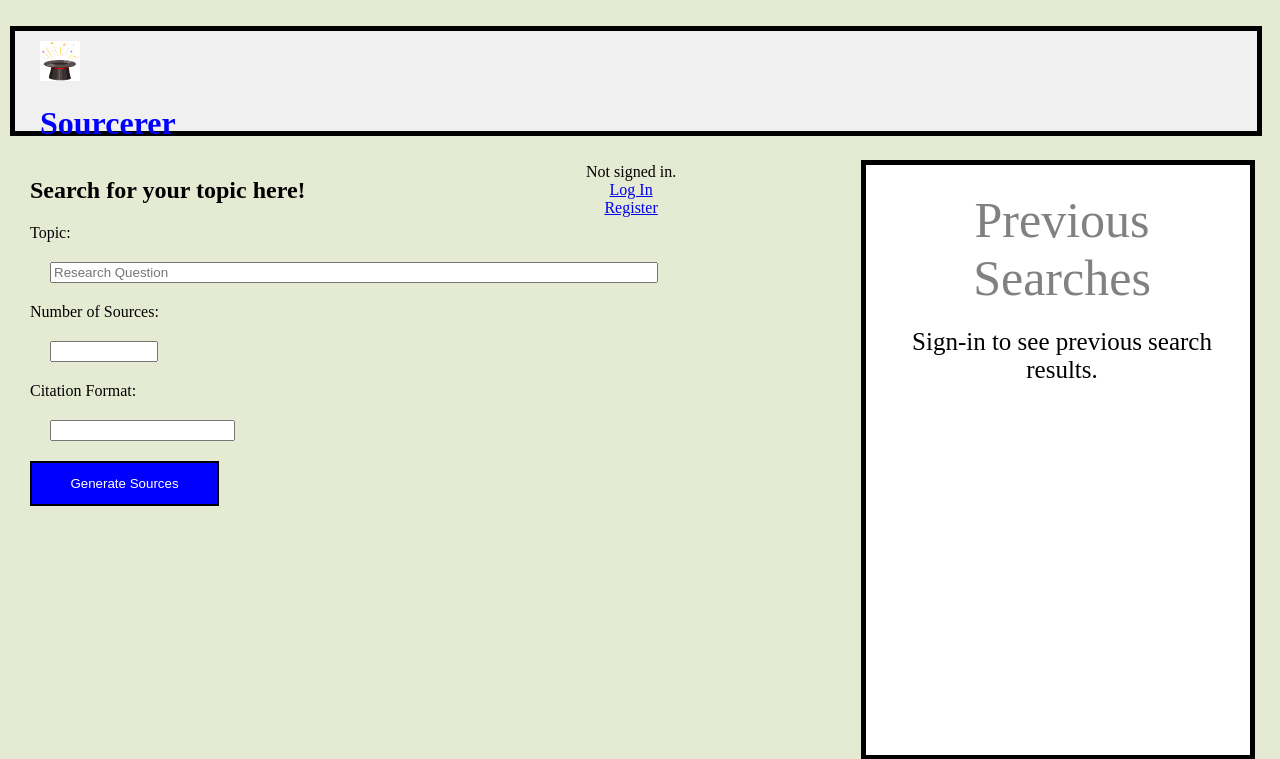
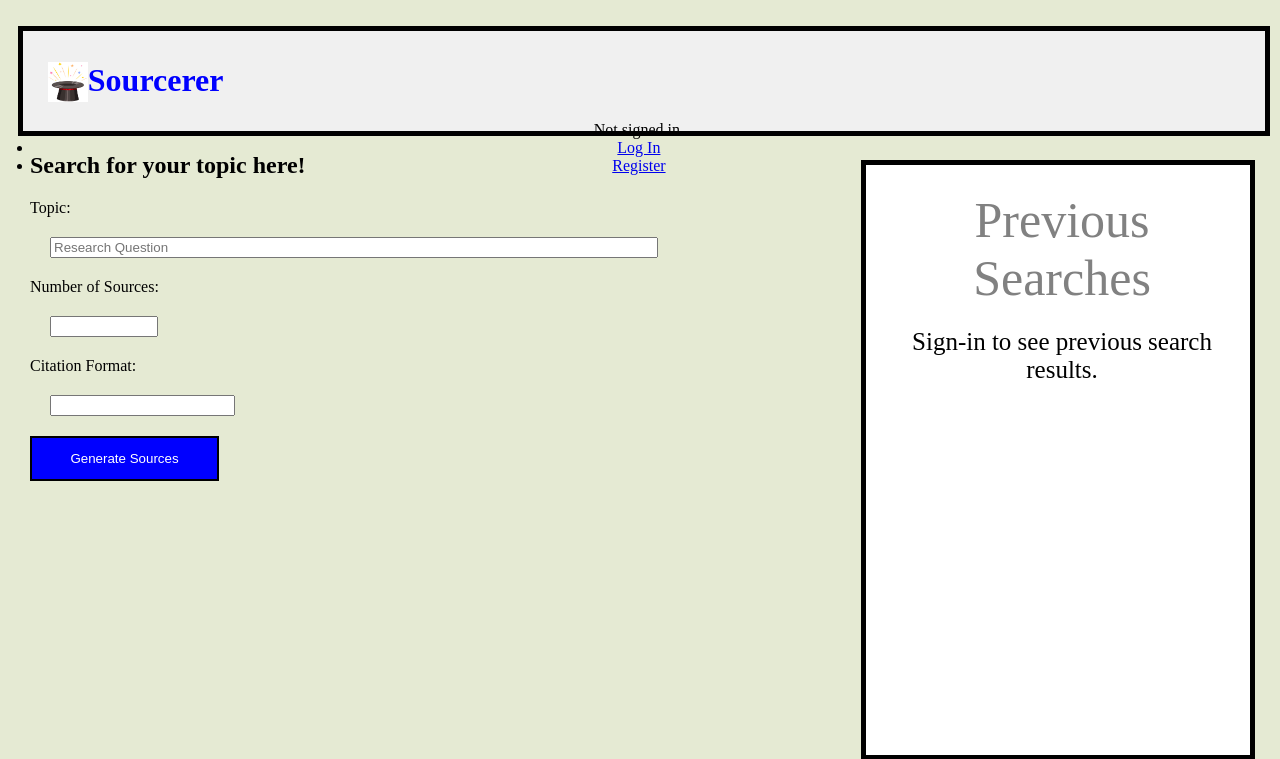
Before and after one commit to DurjaMan27/sourcerer, a Django app: page / in a window 1280 px wide. Shown: the top 759 px of the page. Run offline with Django 4.2, Linux system fonts and the light colour scheme.

Commit message:
Correctly moved the source next to image, fixing links now

```diff
--- a/sourcerer/sourcing/static/sourcing/styles.css
+++ b/sourcerer/sourcing/static/sourcing/styles.css
@@ -28,11 +28,6 @@ code {
     white-space: pre;
 }
 
-h1 {
-    margin-top: 0px;
-    padding-top: 20px;
-}
-
 textarea {
     height: 90vh;
     width: 80%;
@@ -44,9 +39,14 @@ textarea {
 }
 
 .title {
+    position: relative;
     text-align: left;
     color: blue;
     padding-left: 15px;
+}
+
+.title img {
+    float: left;
 }
 
 .nav {
@@ -56,11 +56,12 @@ textarea {
     padding: 10px;
     text-align: left;
     border: 5px solid black;
+    float: right;
 }
 
 /* Update the styles for navigation items */
 .nav-item {
-    display: block; /* Display items inline */
+    position: relative; /* Display items inline */
     text-align: center;
     margin-right: 10px;
 }
```
